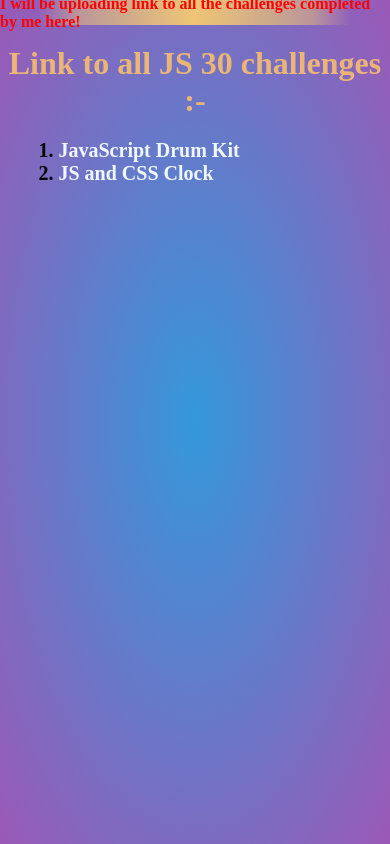
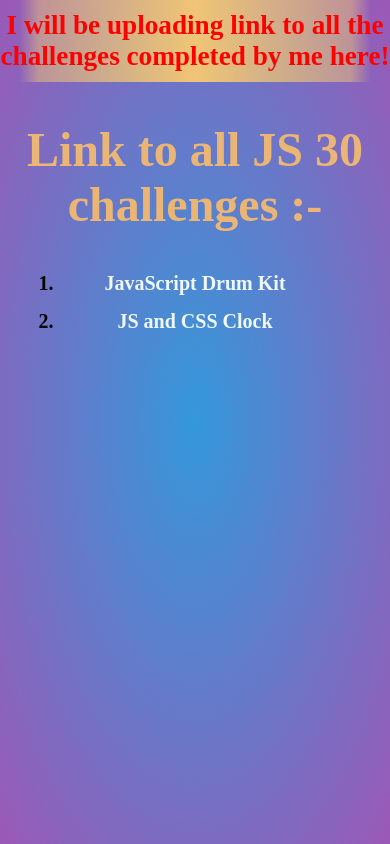
Before and after one commit to Shivender-Kun/Js-30-challenge, a PHP site: page / in a window 390 px wide. Run offline with PHP 8.4, Linux system fonts and the light colour scheme; some libraries are stand-ins or nearby versions.

Commit message:
styling main page mobile responsive

```diff
--- a/style.css
+++ b/style.css
@@ -6,19 +6,21 @@
 
 body {
   color: rgb(235, 182, 117);
+  text-align: center;
 }
 
 .radial-gradient {
   position: fixed;
   top: 0px;
   left: 0px;
-  height: 100vh;
-  width: 100vw;
+  height: 100%;
+  width: 100%;
   background: #9b59b6;
   background: radial-gradient(at center, #3498db, #9b59b6);
 }
 
 header {
+  font-size: 1.7rem;
   color: rgb(255, 0, 0);
   font-weight: 600;
   background: linear-gradient(
@@ -29,24 +31,28 @@ header {
     rgb(240, 197, 117, 0.5) 80%,
     rgba(0, 0, 255, 0) 90%
   );
-  height: 3vh;
+  height: max-content;
+  padding: 10px 0px;
   display: flex;
   align-items: center;
   justify-content: center;
 }
 
 h1 {
-  text-align: center;
-  margin: 20px 0px;
+  font-size: 3rem;
+  margin: 40px 0px;
 }
 
 ol {
   font-weight: 700;
   color: rgb(5, 5, 0);
-  font-size: 20px;
-  margin-top: 20px;
-  width: 70vw;
+  font-size: 1.5rem;
+  width: fit-content;
   margin: auto;
+}
+
+li {
+  margin-bottom: 15px;
 }
 
 a {
@@ -54,13 +60,20 @@ a {
   color: aliceblue;
 }
 
-@media (max-width: 700px) {
+@media (max-width: 501px) {
   ol {
     font-size: 20px;
     width: 70vw;
   }
 
   header {
-    height: 3vh;
+    background: linear-gradient(
+      90deg,
+      rgba(0, 0, 255, 0) 5%,
+      rgb(240, 197, 117, 0.5) 10%,
+      rgb(240, 197, 117) 50%,
+      rgb(240, 197, 117, 0.5) 90%,
+      rgba(0, 0, 255, 0) 95%
+    );
   }
 }
```
